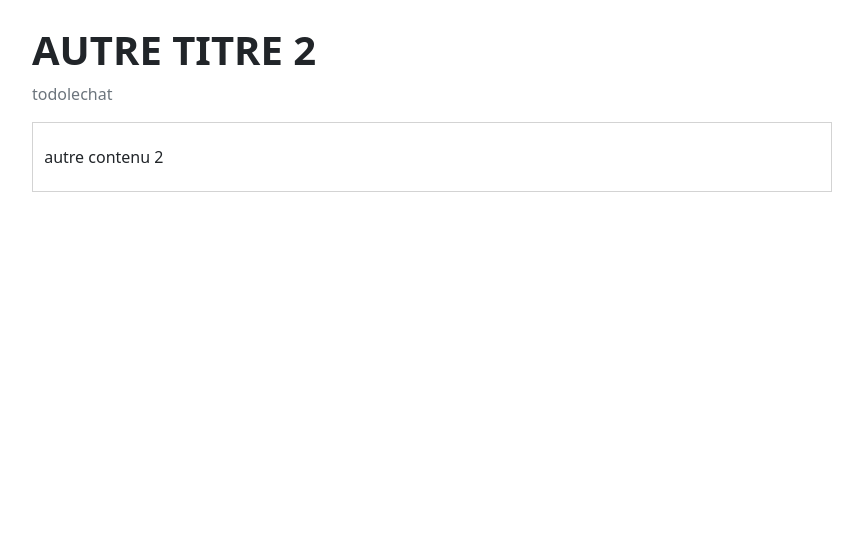
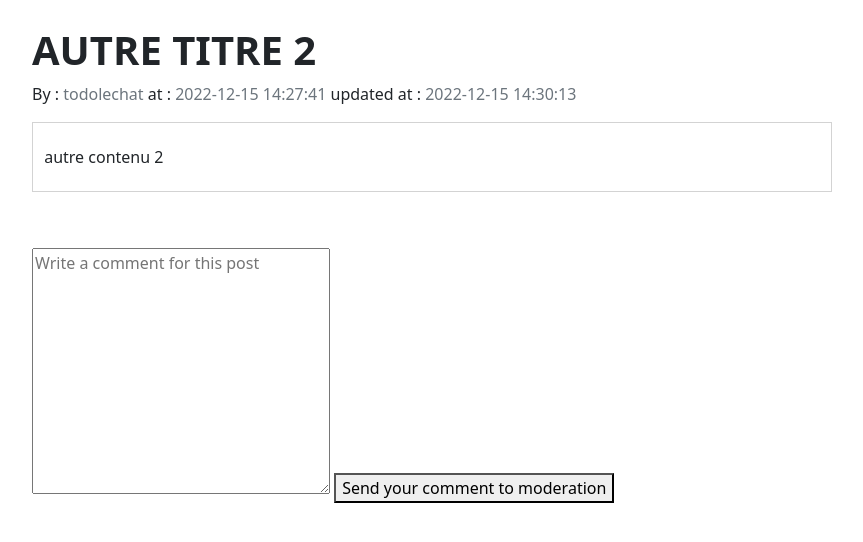
Before and after one commit to un-sam-sauvage/P5_Blog_PHP_OC, a PHP site: page /posts/2 in a window 1280 px wide. Shown: the part 56-598 px from the top of the page, without its empty margins (50-913 px from the left). Run offline with PHP 8.4, Linux system fonts and the light colour scheme; the visitor is signed in with stand-in values (Sample User, id 1); data comes from the database, SQL or seed files in the repository; some libraries are stand-ins or nearby versions.

Commit message:
continue CRUD comment

```diff
--- a/src/Controller/PostController.php
+++ b/src/Controller/PostController.php
@@ -14,8 +14,9 @@ class PostController extends BaseController {
 
 	public function showSinglePost (int $id) {
 		$postModel = new PostModel();
-		$post = $postModel->getPost($id, $_SESSION["user_id"]);
-		$isAuthor = $postModel->isAuthor($post["id"],$_SESSION["user_id"]);
+		$userId = isset($_SESSION["user_id"]) ? $_SESSION["user_id"] : -1;
+		$post = $postModel->getPost($id, $userId);
+		$isAuthor = $postModel->isAuthor($post["id"],$userId);
 		$this->render("posts/singlePost.view.php", array("post" => $post, "title" => $post["title"], "isAuthor" => $isAuthor));
 	}
 
--- a/src/views/base.view.php
+++ b/src/views/base.view.php
@@ -14,6 +14,24 @@ $title = $title ?? 'Homepage';
 	<script src="https://cdn.jsdelivr.net/npm/bootstrap@5.2.3/dist/js/bootstrap.bundle.min.js" integrity="sha384-kenU1KFdBIe4zVF0s0G1M5b4hcpxyD9F7jL+jjXkk+Q2h455rYXK/7HAuoJl+0I4" crossorigin="anonymous"></script>
 	<title>MyBlog - <?= $title ?></title>
 	<style>
+		#msg-systeme {
+			position: fixed;
+			top: 20px;
+			left: 50px;
+			z-index: 5;
+		}
+		.msg-success {
+			background-color: lightgreen;
+			color: green;
+		}
+		.msg-warning {
+			background-color: orange;
+			color: orangered;
+		}
+		.msg-fail {
+			background-color: red;
+			color : darkred;
+		}
 		.msg {
 			width: fit-content;
 			padding: 1%;
@@ -37,6 +55,9 @@ $title = $title ?? 'Homepage';
 
 <body>
 	<?php require_once(__DIR__ . "/partials/nav.view.php"); ?>
+	<p id="msg-systeme">
+		<?= isset($msgSysteme) ? $msgSysteme : "" ?>
+	</p>
 	<?= $bodyContent ?>
 </body>
 
--- a/src/views/posts/singlePost.view.php
+++ b/src/views/posts/singlePost.view.php
@@ -12,42 +12,58 @@
 	}
 </style>
 	<h1 class="post-title"><?= $post["title"] ?></h1>
-	<p class="post-meta text-muted"><?= $post["username"] ?></p>
+	<p class="post-meta">
+		By : <span class="text-muted"><?= $post["username"] ?></span>
+		at : <span class="text-muted"><?= $post["created_at"] ?></span>
+		<?= ($post["updated_at"] != $post["created_at"]) ? 'updated at : <span class="text-muted">'.$post["updated_at"].'</span>' : "" ?>
+	</p>
 	<p class="post-content"><?= $post["content"] ?></p>
-	<?= ($isAuthor ? '<p class="btn btn-danger" id="delete-post">Delete post</p>' : "")?>
-	<?= ($isAuthor ? '<p class="btn btn-primary" id="edit-post">Edit post</p>' : "")?>
 	<?php if($isAuthor) { ?>
-
+	<p class="btn btn-danger" id="delete-post">Delete post</p>
+	<p class="btn btn-primary" id="edit-post">Edit post</p>
 	<div id="edit-div" style="display: none; width:25rem;">
 		<input class="form-control" id="edit-title" type="text" value="<?= $post["title"] ?>">
 		<textarea style="margin: 2% 0;" class="form-control" id="edit-content" cols="30" rows="10"><?= $post["content"] ?></textarea>
 		<button class="btn btn-success" id="edit-submit">Submit changes</button>
 	</div>
 </div>
-
 <?php } ?>
+	<div id="comment-section">
+		<?php if (isset($_SESSION["user_id"])) {?>
+			<div id="create-comment">
+				<textarea name="comment-content" id="comment-content" cols="30" rows="10" placeholder="Write a comment for this post"></textarea>
+				<button id="submit-comment">Send your comment to moderation</button>
+			</div>
+		<?php }?>
+	</div>
 <script type="module">
 	import {fct_fetchData} from "/js/mod_ajax.js";
+	/*
+	* Post manager
+	*/
 
+	//display edit div
 	document.querySelector("#edit-post").addEventListener("click", () => {
 		document.getElementById("edit-div").style.display = "block";
 	})
 
+	//send post modification
 	document.querySelector("#edit-submit").addEventListener("click", btn => {
 		btn.preventDefault();
 		fct_fetchData("ajax-post", {
-			"route" : "updatePost",
-			"postID" : <?= $post["id"] ?>,
-			"title" : document.querySelector("#edit-title").value,
-			"content" : document.querySelector("#edit-content").value
+			route : "updatePost",
+			postID : <?= $post["id"] ?>,
+			title : document.querySelector("#edit-title").value,
+			content : document.querySelector("#edit-content").value
 		}).then(console.log);
 	});
 
+	//delete post
 	document.querySelector("#delete-post").addEventListener("click", () => {
 		if(confirm("Are you sure to delete this post ?")) {
 			fct_fetchData("ajax-post", {
-				"route" : "deletePost",
-				"postID" : <?= $post["id"] ?>
+				route : "deletePost",
+				postID : <?= $post["id"] ?>
 			}).then( data =>{
 				console.log(data);
 				if(data.success) {
@@ -55,5 +71,35 @@
 				}
 			});
 		}
+	});
+
+	/*
+	* Comment manager
+	*/
+
+	//get post comments
+	windows.addEventListener("load", () => {
+		fct_fetchData("get-post-comments", {
+			postId : <?= $post["id"] ?>
+		}).then(data => {
+			console.log(data);
+		})
 	})
+
+	//create comment
+	document.getElementById("submit-comment").addEventListener("click", btn => {
+		btn.preventDefault();
+		fct_fetchData("create-comment", {
+			content : document.getElementById("comment-content"),
+			userId : <?= $_SESSION["user_id"] ?>,
+		}).then (data => {
+			console.log(data);
+			if(data.success) {
+				msgSysteme = document.getElementById("msg-systeme");
+				msgSysteme.classList.add("msg-success");
+				msgSysteme.textContent = "Your comment has been sent to moderation for review. It will be published soon :)";
+			}
+		})
+	})
+
 </script>
```
Also changed, not shown: src/Controller/CommentController.php (added, +26 -0 lines), src/Models/CommentModel.php (+14 -5 lines).
